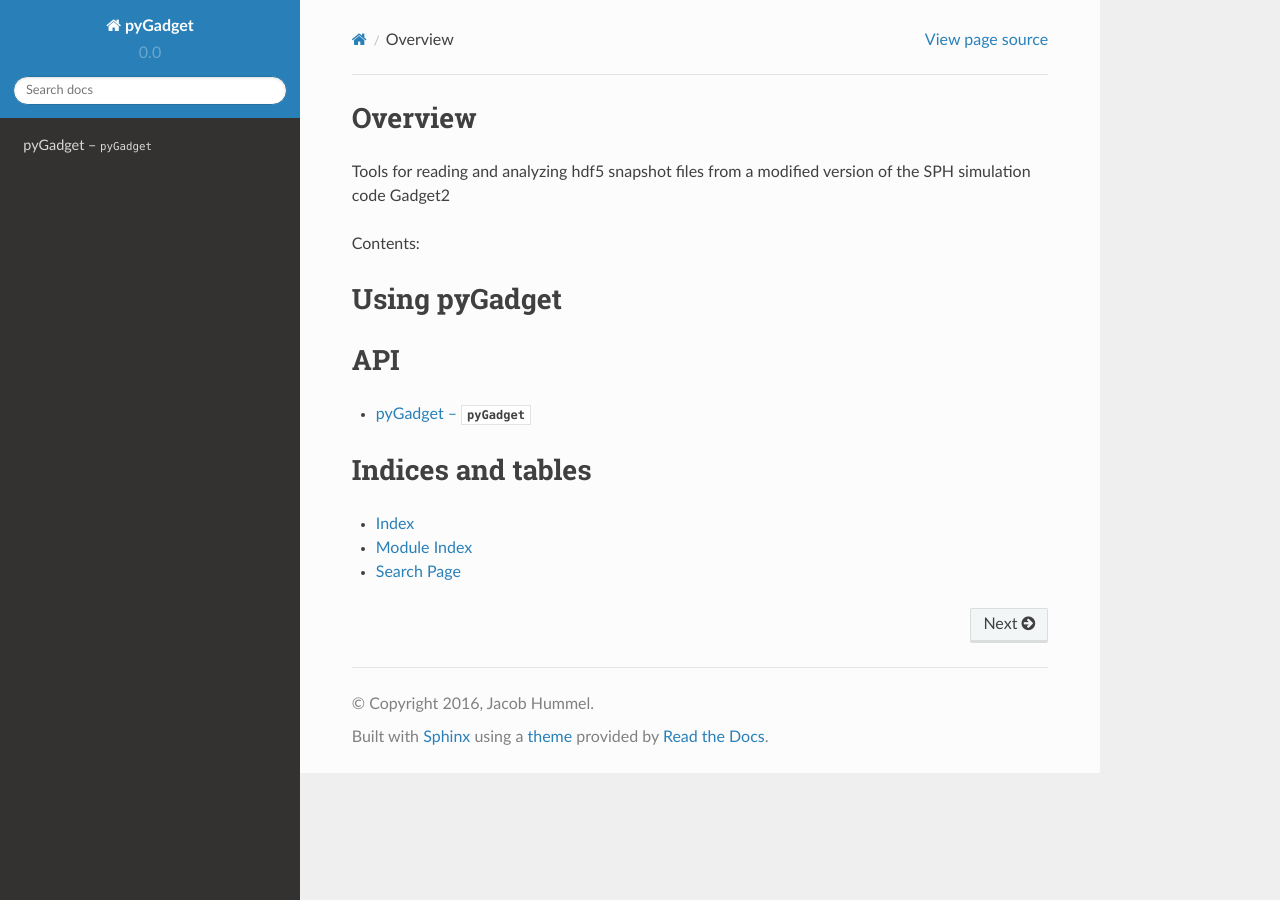
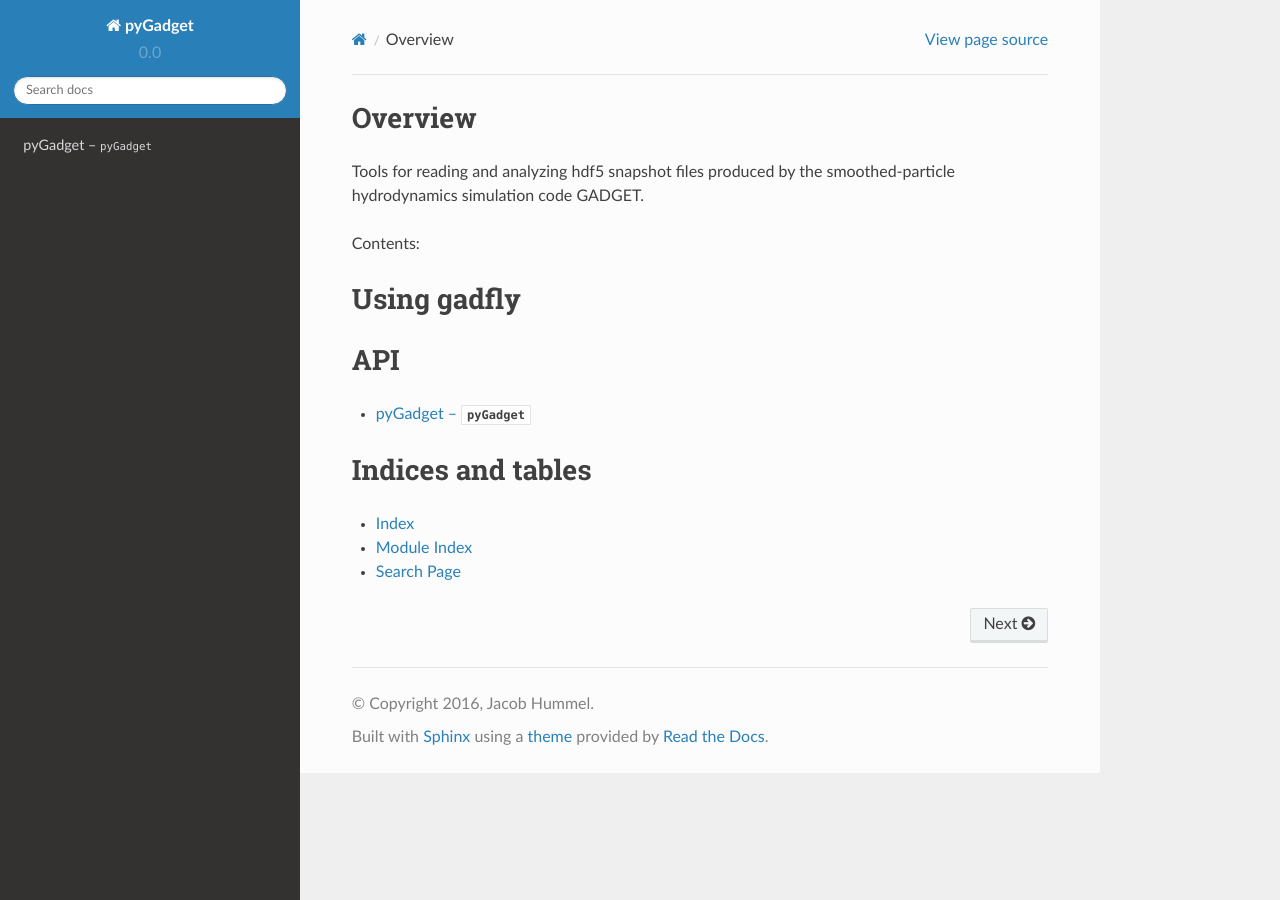
Before and after one commit to hummel/gadfly, a Sphinx documentation site: the page built from doc/source/index.rst, in a window 1280 px wide. Built offline with Sphinx 7.4.7 and the Read the Docs theme 2.0.0, drawn with Linux system fonts in a browser that asks for light colours.

Commit message:
Update index.rst

```diff
--- a/doc/source/index.rst
+++ b/doc/source/index.rst
@@ -8,14 +8,14 @@ Overview
 
 .. This is a comment.
 
-Tools for reading and analyzing hdf5 snapshot files from a modified version of the SPH simulation code Gadget2
+Tools for reading and analyzing hdf5 snapshot files produced by the smoothed-particle hydrodynamics simulation code GADGET.
 
 Contents:
 
 .. toctree::
    :maxdepth: 2
 
-Using pyGadget
+Using gadfly
 ==============
 
 .. toctree::
```
